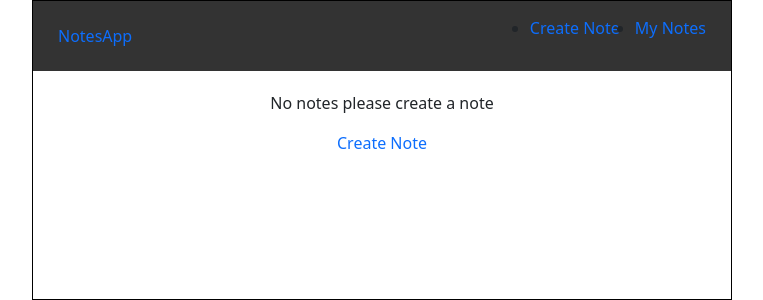
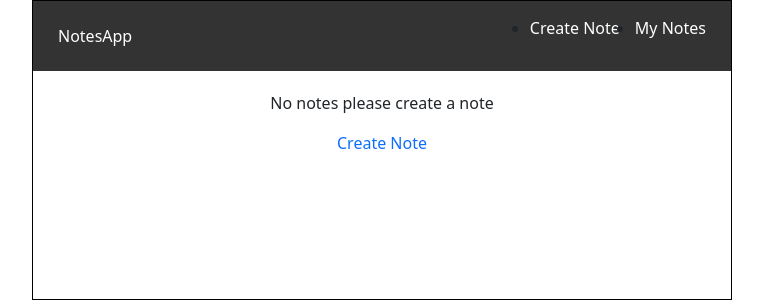
Before and after one commit to SilasAggrey/note, a React (Create React App) app: page / in a window 1280 px wide. Shown: the top 300 px of the page, without its empty margins (258-1021 px from the left). Built offline with nearby package versions, Linux system fonts and the light colour scheme.

Commit message:
change link color

```diff
--- a/src/App.js
+++ b/src/App.js
@@ -25,7 +25,9 @@ function App() {
         {/* <a href="/#" className="text-white ">
           NotesApp
         </a> */}
-        <Link to="/">NotesApp</Link>
+        <Link style={{ color: "#fff" }} to="/">
+          NotesApp
+        </Link>
 
         <ul
           style={{
@@ -38,13 +40,17 @@ function App() {
             {/* <a href="/#create" className="text-white ">
               Create Note
             </a> */}
-            <Link to="/create">Create Note</Link>
+            <Link style={{ color: "#fff" }} to="/create">
+              Create Note
+            </Link>
           </li>
           <li style={{ marginLeft: "15px" }}>
             {/* <a href="/#notes" className="text-white ">
               My Notes
             </a> */}
-            <Link to="/notes">My Notes</Link>
+            <Link style={{ color: "#fff" }} to="/notes">
+              My Notes
+            </Link>
           </li>
         </ul>
       </div>
```
